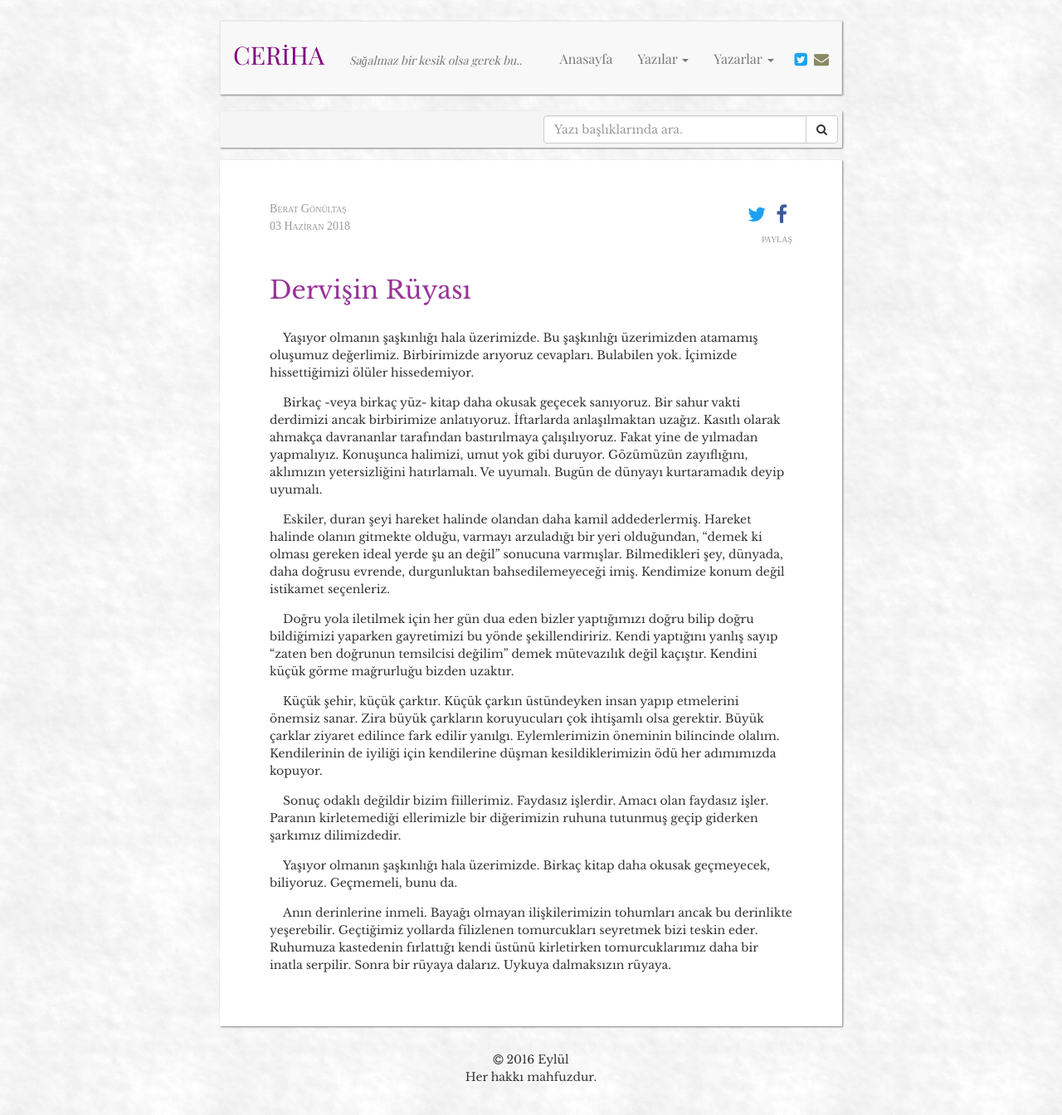
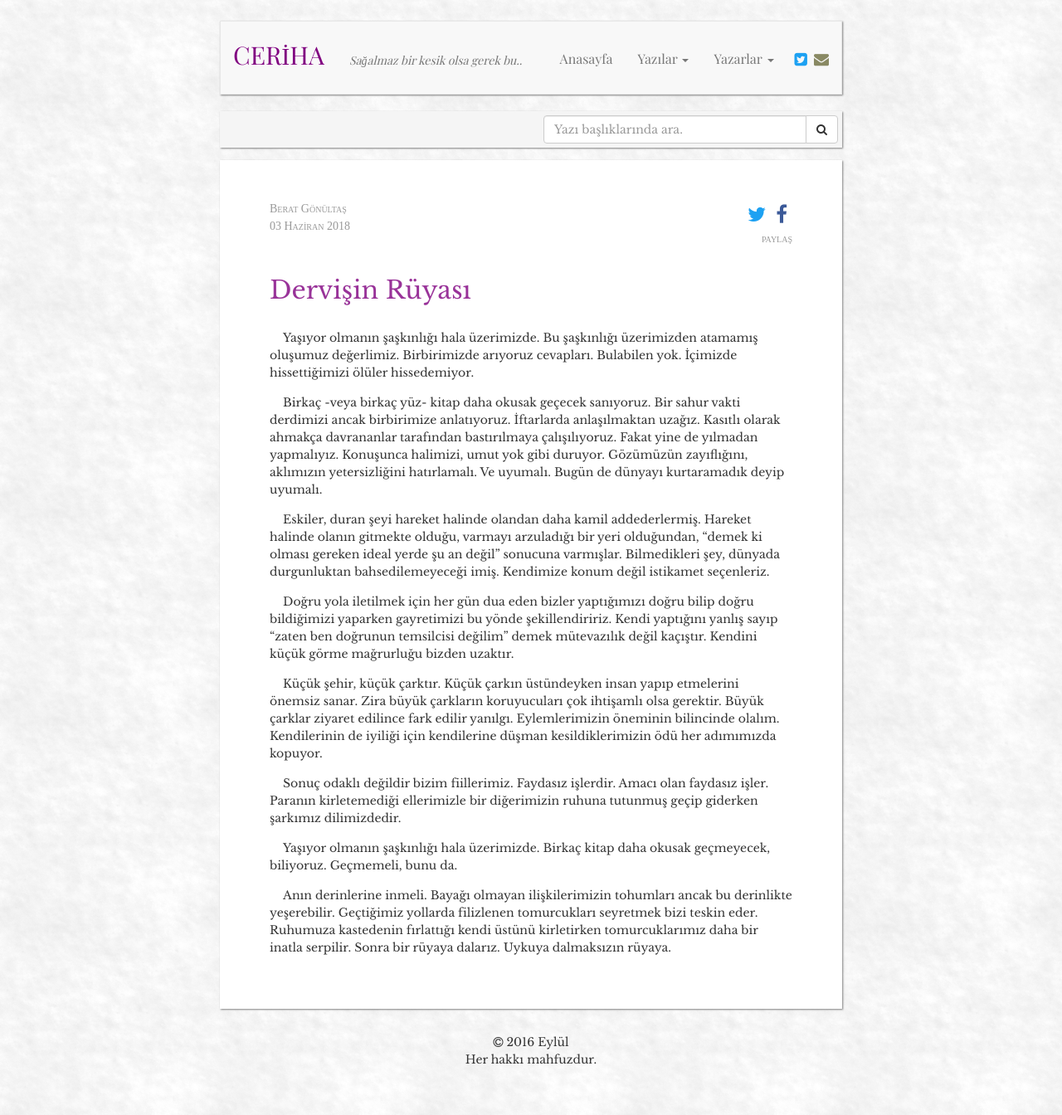
Before and after one commit to muhammedaydogdu/muhammedaydogdu.github.io, a Jekyll site: the page built from _posts/2018-06-03-dervisin-ruyasi.md, in a window 1280 px wide. Shown: the whole page at 83% size. Built offline with Jekyll 4.4.1, drawn with Linux system fonts in a browser that asks for light colours; some web fonts are replaced; after the commit the page ends 1323 px from its top, so only the background shows below that.

Commit message:
Update 2018-06-03-dervisin-ruyasi.md

```diff
--- a/_posts/2018-06-03-dervisin-ruyasi.md
+++ b/_posts/2018-06-03-dervisin-ruyasi.md
@@ -11,7 +11,7 @@ image: dervisin_ruyasi.jpeg
 
 &nbsp;&nbsp;&nbsp;&nbsp;Birkaç -veya birkaç yüz- kitap daha okusak geçecek sanıyoruz. Bir sahur vakti derdimizi ancak birbirimize anlatıyoruz. İftarlarda anlaşılmaktan uzağız. Kasıtlı olarak ahmakça davrananlar tarafından bastırılmaya çalışılıyoruz. Fakat yine de yılmadan yapmalıyız. Konuşunca halimizi, umut yok gibi duruyor. Gözümüzün zayıflığını, aklımızın yetersizliğini hatırlamalı. Ve uyumalı. Bugün de dünyayı kurtaramadık deyip uyumalı.
 
-&nbsp;&nbsp;&nbsp;&nbsp;Eskiler, duran şeyi hareket halinde olandan daha kamil addederlermiş. Hareket halinde olanın gitmekte olduğu, varmayı arzuladığı bir yeri olduğundan, “demek ki olması gereken ideal yerde şu an değil” sonucuna varmışlar. Bilmedikleri şey, dünyada, daha doğrusu evrende, durgunluktan bahsedilemeyeceği imiş. Kendimize konum değil istikamet seçenleriz.
+&nbsp;&nbsp;&nbsp;&nbsp;Eskiler, duran şeyi hareket halinde olandan daha kamil addederlermiş. Hareket halinde olanın gitmekte olduğu, varmayı arzuladığı bir yeri olduğundan, “demek ki olması gereken ideal yerde şu an değil” sonucuna varmışlar. Bilmedikleri şey, dünyada durgunluktan bahsedilemeyeceği imiş. Kendimize konum değil istikamet seçenleriz.
 
 &nbsp;&nbsp;&nbsp;&nbsp;Doğru yola iletilmek için her gün dua eden bizler yaptığımızı doğru bilip doğru bildiğimizi yaparken gayretimizi bu yönde şekillendiririz. Kendi yaptığını yanlış sayıp “zaten ben doğrunun temsilcisi değilim” demek mütevazılık değil kaçıştır. Kendini küçük görme mağrurluğu bizden uzaktır.
 
```
